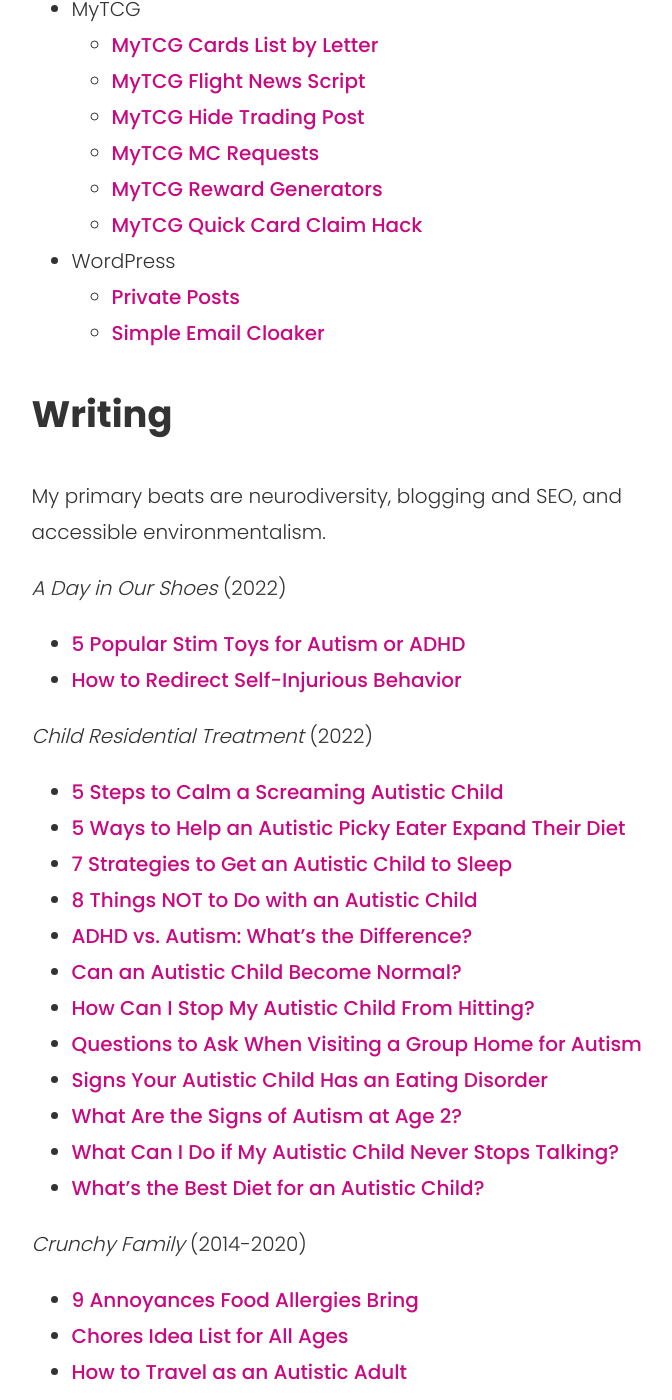
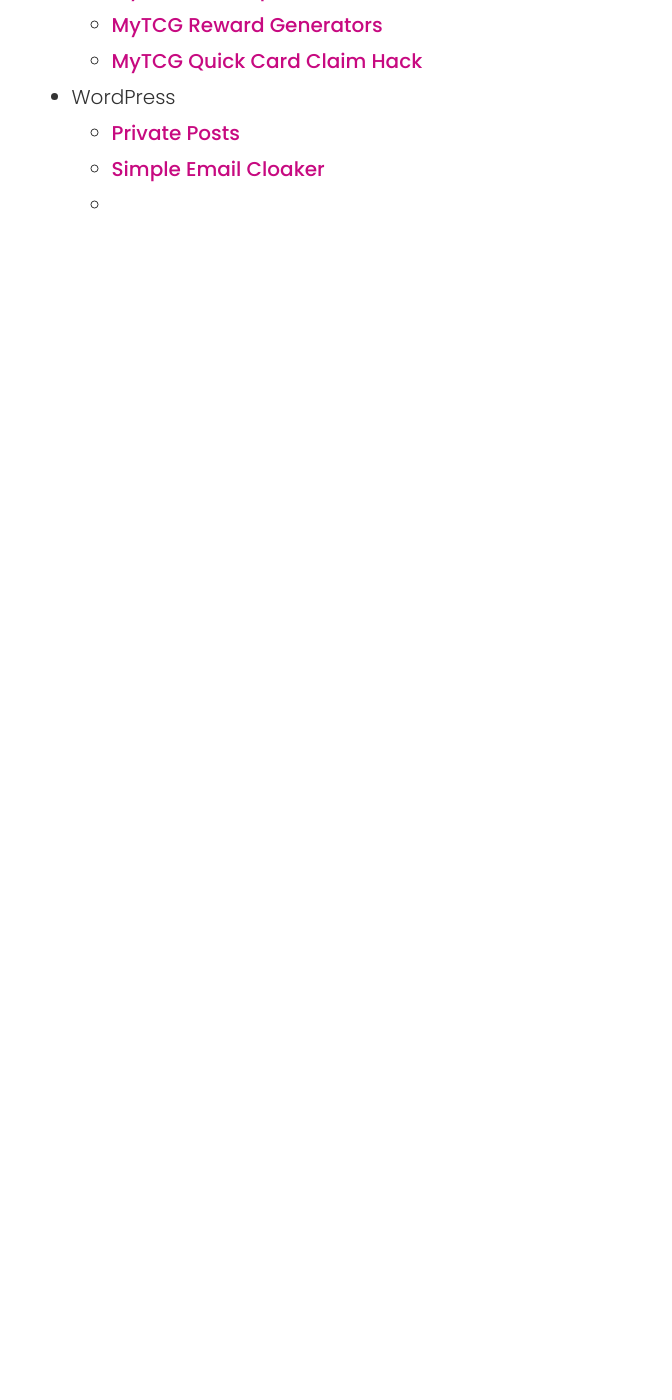
Before and after one commit to autisticjane/autisticjane.github.io, a Jekyll site: the page built from index.md, in a window 1280 px wide and 1400 px high, scrolled down 698 px. Shown: the whole window, without its empty margins (271-943 px from the left). Built offline with Jekyll 4.4.1, drawn with Linux system fonts in a browser that asks for light colours; after the commit the page ends 957 px from its top, so only the background shows below that; some of the changed text lies outside the part shown.

Commit message:
Update index.md

```diff
--- a/index.md
+++ b/index.md
@@ -4,11 +4,7 @@ title: Jane Lively
 ---
 # Jane Lively
 
-**email:** [&#106;&#97;&#110;&#101;&#64;&#106;&#97;&#110;&#101;&#46;&#102;&#121;&#105;](&#109;&#97;&#105;&#108;&#116;&#111;&#58;&#106;&#97;&#110;&#101;&#64;&#106;&#97;&#110;&#101;&#46;&#102;&#121;&#105;)<br />
 **github:** [autisticjane](https://github.com/autisticjane/)<br />
-**website:** [autisticjane.com](https://autisticjane.com)
-
-I'm Jane Lively, a freelance writer and neurodivergent content creator from Kaufman, TX. Also the "queen of [short domains](/domains/)".
 
 ## Web dev
 I have contributed open-source software to the online trading card community, to simplify processes for TCG owners. Additionally, I design for WordPress and create plugins for any custom functionality (shortcodes, taxonomies, email cloaking, etc.).
@@ -24,36 +20,4 @@ I have contributed open-source software to the online trading card community, to
 * WordPress
   * [Private Posts](https://github.com/autisticjane/autj-wp-privateposts)
   * [Simple Email Cloaker](https://github.com/autisticjane/autj-cloak-email)
-
-## Writing
-My primary beats are neurodiversity, blogging and SEO, and accessible environmentalism.
-
-*A Day in Our Shoes* (2022)
-* [5 Popular Stim Toys for Autism or ADHD](https://adayinourshoes.com/stim-toys-for-autism/)
-* [How to Redirect Self-Injurious Behavior](https://adayinourshoes.com/self-injurious-behavior-autism/)
-
-*Child Residential Treatment* (2022)
-* [5 Steps to Calm a Screaming Autistic Child](https://childresidentialtreatment.com/calm-screaming-autistic-child/)
-* [5 Ways to Help an Autistic Picky Eater Expand Their Diet](https://childresidentialtreatment.com/autistic-picky-eater/)
-* [7 Strategies to Get an Autistic Child to Sleep](https://childresidentialtreatment.com/autistic-child-sleep/)
-* [8 Things NOT to Do with an Autistic Child](https://childresidentialtreatment.com/things-not-do-autistic-child/)
-* [ADHD vs. Autism: What's the Difference?](https://childresidentialtreatment.com/adhd-autism/)
-* [Can an Autistic Child Become Normal?](https://childresidentialtreatment.com/autistic-child-normal/)
-* [How Can I Stop My Autistic Child From Hitting?](https://childresidentialtreatment.com/autism-child-hitting/)
-* [Questions to Ask When Visiting a Group Home for Autism](https://childresidentialtreatment.com/autism-group-home-questions/)
-* [Signs Your Autistic Child Has an Eating Disorder](https://childresidentialtreatment.com/autism-eating-disorder/)
-* [What Are the Signs of Autism at Age 2?](https://childresidentialtreatment.com/autism-signs-age-2/)
-* [What Can I Do if My Autistic Child Never Stops Talking?](https://childresidentialtreatment.com/autism-nonstop-talking/)
-* [What's the Best Diet for an Autistic Child?](https://childresidentialtreatment.com/autism-diet/)
-
-*Crunchy Family* (2014-2020)
-* [9 Annoyances Food Allergies Bring](http://web.archive.org/web/20210121214332/https://crunchyfamily.com/food-allergy-annoyances/)
-* [Chores Idea List for All Ages](http://web.archive.org/web/20210121210424/https://crunchyfamily.com/chore-ideas/)
-* [How to Travel as an Autistic Adult](http://web.archive.org/web/20190619220907/https://crunchyfamily.com/travel-autistic-adult/)
-
-*Magic Core Learning* (2022)
-* [10 Things Teachers Need to Know About Autism](https://magicorelearning.com/2022/04/10-things-teachers-need-to-know-about-autism.html)
-
-<small>✨ I am an [autistic](//autisticjane.com/tag/autism/) [dissociative identity disorder](//autisticjane.com/tag/did/) system with Tourette's, atypical anorexia, and mild agoraphobia. My content reflects this experience. My legal name is my **deadname**. All other names used by me are *valid* and *not* intended to escape or trick anyone.</small>
-
-**Trauma victims are not villains.** DID is a beautiful thing, once you start learning about it.
+  *
```
